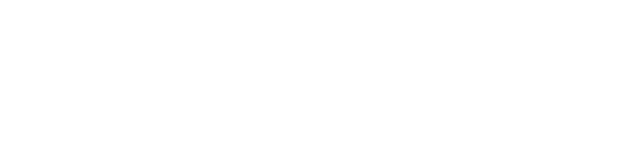
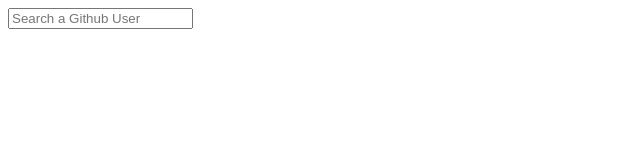
Before and after one commit to 0XsamuelX0/GitHub-Profiles, a plain HTML site: page index.html in a window 1280 px wide. Shown: the whole page, without its empty margins (0-640 px from the left). Drawn offline with Linux system fonts and the light colour scheme.

Commit message:
index__completed

```diff
--- a/index.html
+++ b/index.html
@@ -6,9 +6,14 @@
   <meta name="viewport" content="width=device-width, initial-scale=1.0">
   <title>GitHub Profiles</title>
   <link rel="stylesheet" href="style.css">
+  <link rel="shortcut icon" href="assets/img/github-icon.svg">
   <script src="main.js" defer></script>
 </head>
 <body>
+  <form id="form">
+    <input type="text" id="search" placeholder="Search a Github User">
+  </form>
 
+  <main id="main"></main>
 </body>
 </html>
```
